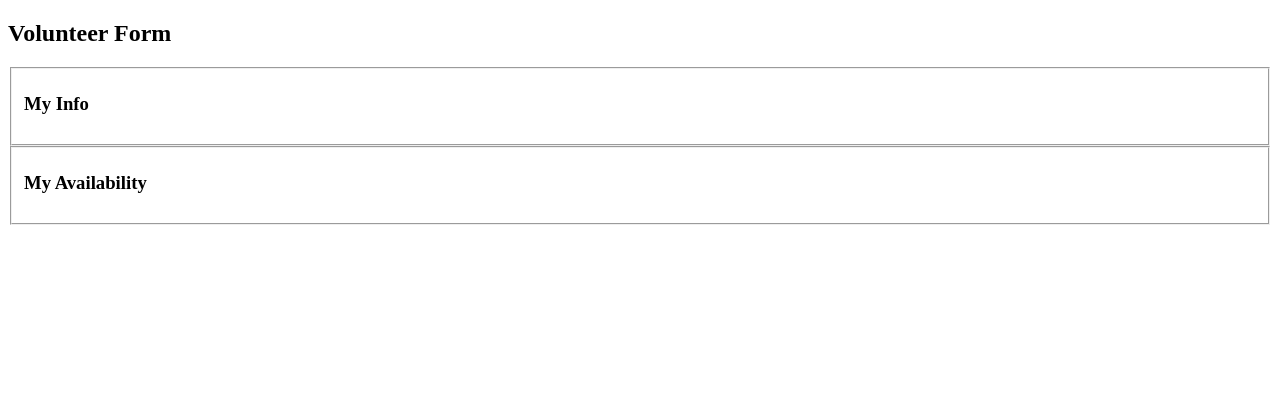
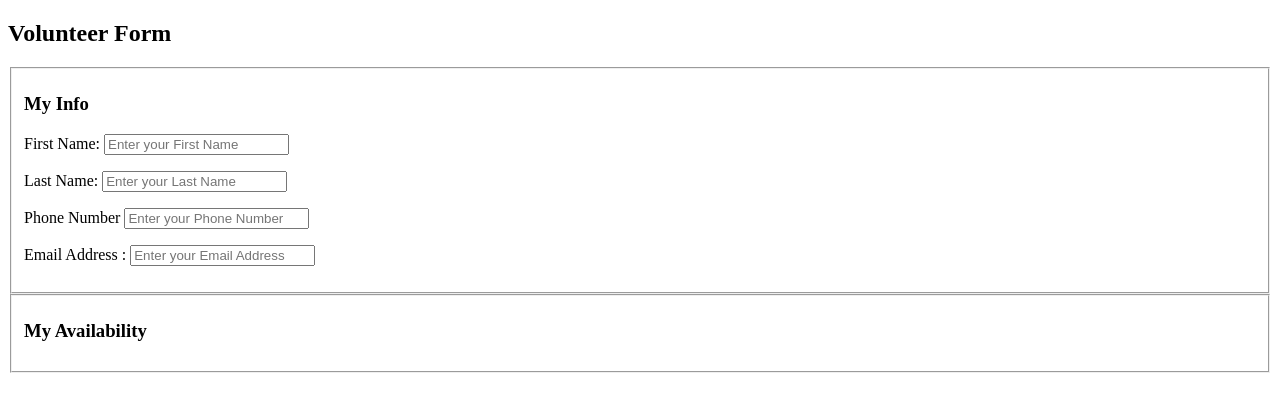
Before and after one commit to huddin/ITMD-Lab4, a plain HTML site: page index.html in a window 1280 px wide. Drawn offline with Linux system fonts and the light colour scheme.

Commit message:
Info Fieldset Input Fields added

```diff
--- a/index.html
+++ b/index.html
@@ -11,6 +11,30 @@
   <form action="">
     <fieldset>
       <h3>My Info</h3>
+      <p>
+        <label>
+          First Name:
+          <input type="text" name="first_name_field" placeholder="Enter your First Name">
+        </label>
+      </p>
+      <p>
+        <label>
+          Last Name:
+          <input type="text" name="last_name_field" placeholder="Enter your Last Name">
+        </label>
+      </p>
+      <p>
+        <label>
+          Phone Number
+          <input type="text" name="phone_field" placeholder="Enter your Phone Number">
+        </label>
+      </p>
+      <p>
+        <label>
+            Email Address :
+          <input type="text" name="email_field" placeholder="Enter your Email Address ">
+        </label>
+      </p>
     </fieldset>
     <fieldset>
       <h3>My Availability</h3>
```
